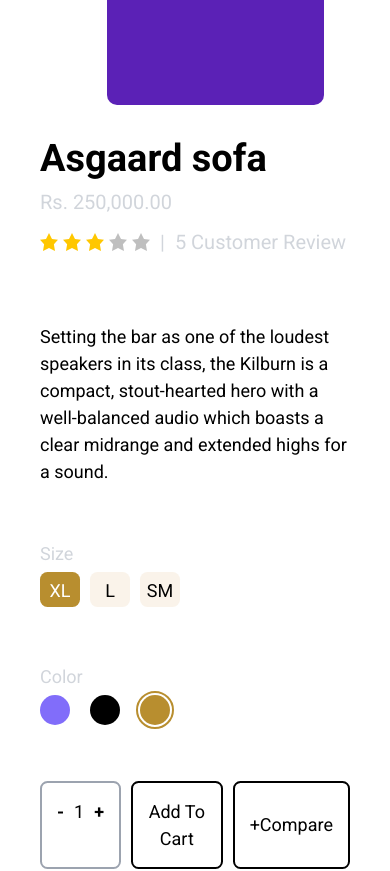
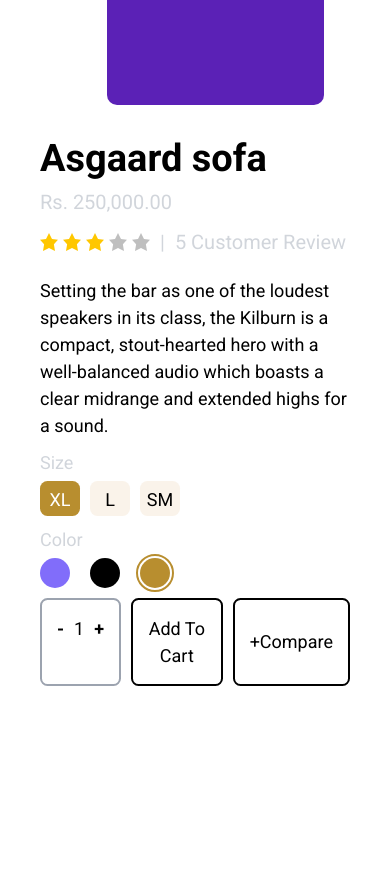
Before and after one commit to KareemHisham/shopping-store, a React (Vite) app: page /products/1 in a window 390 px wide. Shown: the part 860-1731 px from the top of the page. Built offline with nearby package versions, Linux system fonts and the light colour scheme.

Commit message:
product_overview---remove justify-between in small screens

```diff
--- a/src/components/sections/product-overview/index.tsx
+++ b/src/components/sections/product-overview/index.tsx
@@ -12,7 +12,7 @@ const ProductOverview = ({ product }: { product: IProduct }) => {
       <div className="container half-flex">
         <ProductImages />
         <div className="w-full  md:w-7/12 h-4/6 md:h-full">
-          <div className="h-4/6 flex flex-col justify-between">
+          <div className="h-4/6 flex flex-col md:justify-between gap-2 md:gap-0">
             {/** heading */}
             <div>
               <h1 className="text-xl font-bold">Asgaard sofa</h1>
```
